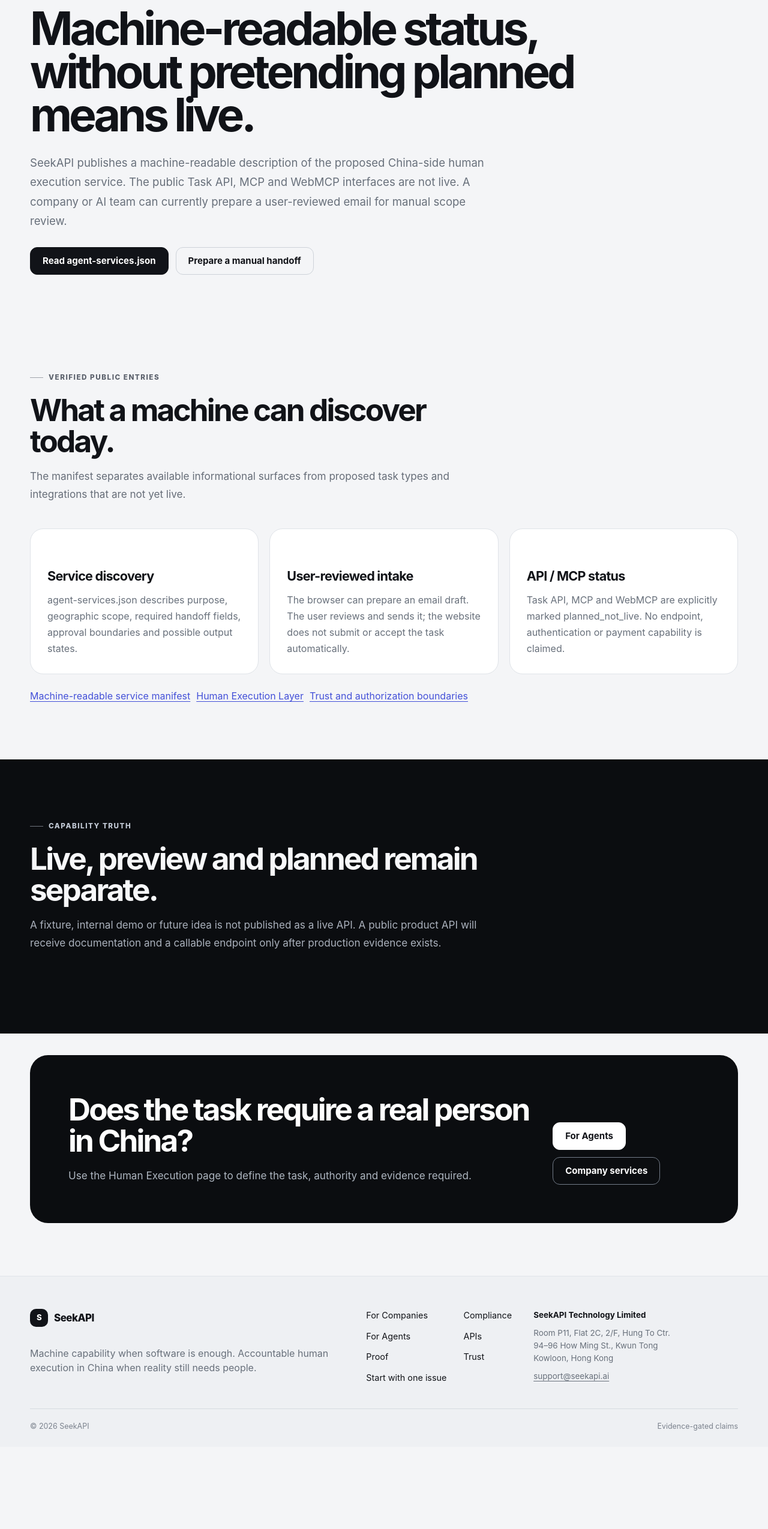
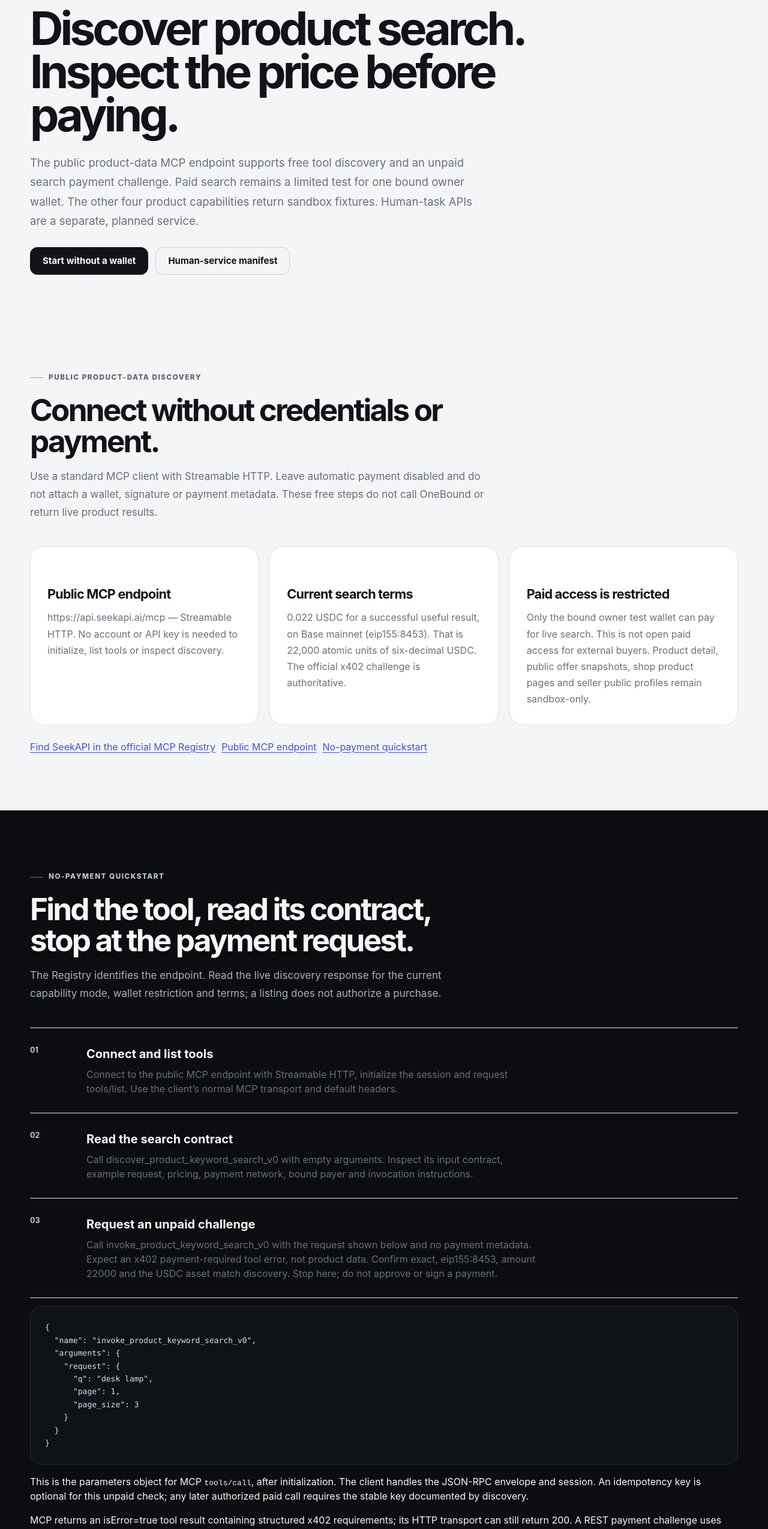
Before and after one commit to kiddhu/seekapi-public, a Next.js app: page /apis in a window 1280 px wide. Shown: the part 234-2783 px from the top of the page at 60% size. Before the commit the page ends 2646 px from the top, so only its background shows below. Built offline with nearby package versions, Linux system fonts and the light colour scheme.

Commit message:
fix: distinguish public product MCP discovery from planned human APIs
Link the public Registry and MCP endpoint, explain no-payment discovery,
0.022 USDC search terms, owner-wallet restriction, and tool error semantics.
Preserve human-task execution as planned and keep existing intake behavior.

```diff
--- a/app/apis/page.tsx
+++ b/app/apis/page.tsx
@@ -1,9 +1,58 @@
-import { CTA, Eyebrow, FeatureCard, PageShell, SectionTitle } from '@/components/site';
+import { CTA, Eyebrow, FeatureCard, PageShell, ProcessSteps, SectionTitle } from '@/components/site';
 import { pageMetadata } from '@/lib/site';
-export const metadata=pageMetadata('SeekAPI Machine Interfaces','Review SeekAPI machine-readable service discovery and the verified status of API, MCP and human handoff capabilities.','/apis');
-export default function Page(){return <PageShell>
-  <section className="page-hero"><div className="container"><Eyebrow>For developers and machines</Eyebrow><h1>Machine-readable status, without pretending planned means live.</h1><p>SeekAPI publishes a machine-readable description of the proposed China-side human execution service. The public Task API, MCP and WebMCP interfaces are not live. A company or AI team can currently prepare a user-reviewed email for manual scope review.</p><div className="button-row"><a className="button" href="/for-agents/agent-services.json">Read agent-services.json</a><a className="button button-ghost" href="/start?audience=agent">Prepare a manual handoff</a></div></div></section>
-  <section className="section"><div className="container"><SectionTitle eyebrow="Verified public entries" title="What a machine can discover today." body="The manifest separates available informational surfaces from proposed task types and integrations that are not yet live."/><div className="grid-3"><FeatureCard title="Service discovery" body="agent-services.json describes purpose, geographic scope, required handoff fields, approval boundaries and possible output states."/><FeatureCard title="User-reviewed intake" body="The browser can prepare an email draft. The user reviews and sends it; the website does not submit or accept the task automatically."/><FeatureCard title="API / MCP status" body="Task API, MCP and WebMCP are explicitly marked planned_not_live. No endpoint, authentication or payment capability is claimed."/></div><div className="link-list"><a className="text-link" href="/for-agents/agent-services.json">Machine-readable service manifest</a><a className="text-link" href="/for-agents">Human Execution Layer</a><a className="text-link" href="/trust">Trust and authorization boundaries</a></div></div></section>
-  <section className="section section-dark"><div className="container"><SectionTitle eyebrow="Capability truth" title="Live, preview and planned remain separate." body="A fixture, internal demo or future idea is not published as a live API. A public product API will receive documentation and a callable endpoint only after production evidence exists."/></div></section>
-  <CTA title="Does the task require a real person in China?" body="Use the Human Execution page to define the task, authority and evidence required." primaryLabel="For Agents" primaryHref="/for-agents" secondaryLabel="Company services" secondaryHref="/china-supply-chain"/>
-</PageShell>}
+
+export const metadata = pageMetadata(
+  'SeekAPI Machine Interfaces',
+  'Discover product search over public MCP, inspect its x402 price without paying, and review the separate human-task API status.',
+  '/apis',
+);
+
+const registryUrl = 'https://registry.modelcontextprotocol.io/v0.1/servers?search=io.github.kiddhu%2Fseekapi';
+const unpaidExample = JSON.stringify({
+  name: 'invoke_product_keyword_search_v0',
+  arguments: { request: { q: 'desk lamp', page: 1, page_size: 3 } },
+}, null, 2);
+
+export default function Page() {
+  return <PageShell>
+    <section className="page-hero"><div className="container">
+      <Eyebrow>For developers and machines</Eyebrow>
+      <h1>Discover product search. Inspect the price before paying.</h1>
+      <p>The public product-data MCP endpoint supports free tool discovery and an unpaid search payment challenge. Paid search remains a limited test for one bound owner wallet. The other four product capabilities return sandbox fixtures. Human-task APIs are a separate, planned service.</p>
+      <div className="button-row"><a className="button" href="#product-search">Start without a wallet</a><a className="button button-ghost" href="/for-agents/agent-services.json">Human-service manifest</a></div>
+    </div></section>
+
+    <section className="section" id="product-search"><div className="container">
+      <SectionTitle eyebrow="Public product-data discovery" title="Connect without credentials or payment." body="Use a standard MCP client with Streamable HTTP. Leave automatic payment disabled and do not attach a wallet, signature or payment metadata. These free steps do not call OneBound or return live product results."/>
+      <div className="grid-3">
+        <FeatureCard title="Public MCP endpoint" body="https://api.seekapi.ai/mcp — Streamable HTTP. No account or API key is needed to initialize, list tools or inspect discovery."/>
+        <FeatureCard title="Current search terms" body="0.022 USDC for a successful useful result, on Base mainnet (eip155:8453). That is 22,000 atomic units of six-decimal USDC. The official x402 challenge is authoritative."/>
+        <FeatureCard title="Paid access is restricted" body="Only the bound owner test wallet can pay for live search. This is not open paid access for external buyers. Product detail, public offer snapshots, shop product pages and seller public profiles remain sandbox-only."/>
+      </div>
+      <div className="link-list"><a className="text-link" href={registryUrl}>Find SeekAPI in the official MCP Registry</a><a className="text-link" href="https://api.seekapi.ai/mcp">Public MCP endpoint</a><a className="text-link" href="#unpaid-quickstart">No-payment quickstart</a></div>
+    </div></section>
+
+    <section className="section section-dark" id="unpaid-quickstart"><div className="container">
+      <SectionTitle eyebrow="No-payment quickstart" title="Find the tool, read its contract, stop at the payment request." body="The Registry identifies the endpoint. Read the live discovery response for the current capability mode, wallet restriction and terms; a listing does not authorize a purchase."/>
+      <ProcessSteps steps={[
+        { title: 'Connect and list tools', body: 'Connect to the public MCP endpoint with Streamable HTTP, initialize the session and request tools/list. Use the client’s normal MCP transport and default headers.' },
+        { title: 'Read the search contract', body: 'Call discover_product_keyword_search_v0 with empty arguments. Inspect its input contract, example request, pricing, payment network, bound payer and invocation instructions.' },
+        { title: 'Request an unpaid challenge', body: 'Call invoke_product_keyword_search_v0 with the request shown below and no payment metadata. Expect an x402 payment-required tool error, not product data. Confirm exact, eip155:8453, amount 22000 and the USDC asset match discovery. Stop here; do not approve or sign a payment.' },
+      ]}/>
+      <pre className="code-block" aria-label="Unpaid MCP tools/call parameters">{unpaidExample}</pre>
+      <p>This is the parameters object for MCP <code>tools/call</code>, after initialization. The client handles the JSON-RPC envelope and session. An idempotency key is optional for this unpaid check; any later authorized paid call requires the stable key documented by discovery.</p>
+      <p>MCP returns an isError=true tool result containing structured x402 requirements; its HTTP transport can still return 200. A REST payment challenge uses HTTP 402. A 403 HTML page is an ingress failure, not an x402 payment request. Record the time, client version and Cloudflare Ray ID, then contact <a href="mailto:support@seekapi.ai">support@seekapi.ai</a>. Do not send wallet material or attempt payment to resolve a connection error.</p>
+    </div></section>
+
+    <section className="section" id="human-task-status"><div className="container">
+      <SectionTitle eyebrow="Separate human-task service" title="Human-task API, MCP and WebMCP execution remain planned." body="The human-service manifest describes proposed China-side work, required handoff fields, approval boundaries and possible outputs. It does not activate human-task execution or payments."/>
+      <div className="grid-3">
+        <FeatureCard title="Human-service discovery" body="agent-services.json describes the human execution service. Its planned MCP status applies to human tasks, not the product-data discovery endpoint above."/>
+        <FeatureCard title="User-reviewed intake" body="The browser can prepare an email draft. The user reviews and sends it; the website does not submit or accept the task automatically."/>
+        <FeatureCard title="Human-task interface status" body="Human Task API, human-task MCP and WebMCP remain planned_not_live. No human-task execution endpoint or payment capability is claimed."/>
+      </div>
+      <div className="link-list"><a className="text-link" href="/for-agents/agent-services.json">Machine-readable human-service manifest</a><a className="text-link" href="/for-agents">Human Execution Layer</a><a className="text-link" href="/trust">Trust and authorization boundaries</a></div>
+    </div></section>
+    <CTA title="Does the task require a real person in China?" body="Use the Human Execution page to define the task, authority and evidence required." primaryLabel="For Agents" primaryHref="/for-agents" secondaryLabel="Company services" secondaryHref="/china-supply-chain"/>
+  </PageShell>;
+}
--- a/app/for-agents/agent-services.json/route.ts
+++ b/app/for-agents/agent-services.json/route.ts
@@ -9,6 +9,7 @@
   requires_human_approval_for:['RFQ authorization','spending','contracts','production approval','accepting quality deviations'],
   output_states:['NEEDS_INFO','ACCEPTED','HUMAN_REVIEW_REQUIRED','IN_PROGRESS','BLOCKED','APPROVAL_REQUIRED','EVIDENCE_READY','COMPLETED','DECLINED'],
   data_policy_url:'https://seekapi.ai/trust#data-ip',handoff_spec_url:'https://seekapi.ai/for-agents#handoff-spec',start_url:'https://seekapi.ai/start?audience=agent',commercial_language_entry_urls:{ja:'https://seekapi.ai/ja',es:'https://seekapi.ai/es',ar:'https://seekapi.ai/ar',de:'https://seekapi.ai/de','pt-BR':'https://seekapi.ai/pt-br',ru:'https://seekapi.ai/ru'},evidence_return_spec_url:'https://seekapi.ai/for-agents#evidence-return',compliance_logistics_url:'https://seekapi.ai/china-compliance-logistics',manual_scope_contact:'mailto:support@seekapi.ai',
-  integrations:{task_api:'planned_not_live',mcp:'planned_not_live',webmcp:'planned_not_live'},updated_at:'2026-09-14',
-  notes:['SeekAPI-defined preview manifest, not an industry standard.','The website can prepare a user-reviewed email request; it does not transmit data itself. No public task API, automatic acceptance or universal live coverage is claimed.']
+  product_data_discovery_url:'https://seekapi.ai/apis#product-search',
+  integrations:{task_api:'planned_not_live',mcp:'planned_not_live',webmcp:'planned_not_live'},updated_at:'2026-09-24',
+  notes:['SeekAPI-defined preview manifest, not an industry standard.','The integration status in this manifest applies only to human tasks. Product-data MCP discovery and its restricted owner-wallet search canary are documented at product_data_discovery_url.','The website can prepare a user-reviewed email request; it does not transmit data itself. No public task API, automatic acceptance or universal live coverage is claimed.']
 });}
--- a/app/for-agents/page.tsx
+++ b/app/for-agents/page.tsx
@@ -33,7 +33,7 @@
 open_questions: []
 exceptions: []
 next_decision: null`;
-const faqs:FaqItem[]=[{question:'Is a public human-task API live?',answer:'No. The current public route is manual scope review. A task API, MCP and WebMCP execution are not live on this preview.'},{question:'How does an Agent start?',answer:'The Agent owner or developer prepares a non-sensitive task class, objective, allowed actions, prohibited actions, evidence requirements and human approval contact for manual review.'},{question:'Can an Agent authorize payment or accept a quality deviation?',answer:'Not by default. Payment, contract changes, quality deviations and other high-risk actions require explicit human authority. No payment is available in this preview.'}];
+const faqs:FaqItem[]=[{question:'Is a public human-task API live?',answer:'No. The current public route is manual scope review. Human-task API, MCP and WebMCP execution are not live on this preview. Product-data MCP discovery is documented separately on the APIs page.'},{question:'How does an Agent start?',answer:'The Agent owner or developer prepares a non-sensitive task class, objective, allowed actions, prohibited actions, evidence requirements and human approval contact for manual review.'},{question:'Can an Agent authorize payment or accept a quality deviation?',answer:'Not by default. Payment, contract changes, quality deviations and other high-risk actions require explicit human authority. No payment is available in this preview.'}];
 export default function Page(){return <PageShell>
   <ServiceFaqSchema name="China Human Execution Layer for AI Agents" description="Bounded human handoffs, verification and evidence return for AI teams with China-side tasks." path="/for-agents" faqs={faqs}/>
   <section className="page-hero"><div className="container"><Eyebrow>For Agents & AI teams</Eyebrow><h1>Give your agent hands in China.</h1><p>When a task needs local supplier communication, physical verification, human judgment or accountable follow-through, define a bounded handoff to SeekAPI. The current public handoff is a manual-review preview; no live human-task API is claimed.</p><div className="button-row"><Link className="button" href="/start?audience=agent">Draft a China task</Link><a className="button button-ghost" href="/for-agents/agent-services.json">Read the service manifest</a></div></div></section>
@@ -42,7 +42,7 @@
   <section className="section section-dark" id="handoff-spec"><div className="container"><SectionTitle eyebrow="Illustrative handoff" title="State what humans may do, must return and must never infer." body="Contact authority does not imply RFQ, spending, contract or production authority. Sensitive files are excluded from this preview."/><pre className="code-block" aria-label="Illustrative structured agent handoff">{handoff}</pre></div></section>
   <section className="section" id="evidence-return"><div className="container"><SectionTitle eyebrow="Illustrative evidence return" title="“Done” is not a sufficient result." body="A completed or blocked task should return actions, sources, limitations, costs, unknowns and the next decision."/><pre className="code-block" aria-label="Illustrative evidence return">{receipt}</pre></div></section>
   <section className="section section-dark" id="agent-human-desk"><div className="container"><SectionTitle eyebrow="Agent Human Desk" title="Reserved human execution capacity under agreed permissions." body="For AI teams with recurring China-side work, a Desk can define task classes, concurrent work, response windows, evidence, escalation contacts and spending authority. Scope and service levels require agreement; this preview is not a live subscription."/><div className="button-row"><Link className="button" href="/start?audience=agent&intent=agent-human-desk">Request an Agent Human Desk</Link></div></div></section>
-  <section className="section" id="availability"><div className="container"><SectionTitle eyebrow="Current state" title="Manual review preview." body="The task vocabulary, permissions and evidence format are defined. Manual scope questions can be sent by email, but structured web intake, universal coverage, public task API, MCP and WebMCP execution are not live on this preview."/><div className="link-list"><a className="text-link" href="mailto:support@seekapi.ai">Email support@seekapi.ai</a><Link className="text-link" href="/china-compliance-logistics">Compliance, logistics and warehousing</Link><Link className="text-link" href="/trust">Data, role and payment boundaries</Link><Link className="text-link" href="/how-it-works">See the complete operating path</Link></div></div></section>
+  <section className="section" id="availability"><div className="container"><SectionTitle eyebrow="Current state" title="Manual review preview." body="The task vocabulary, permissions and evidence format are defined. Manual scope questions can be sent by email, but structured web intake, universal coverage, public human-task API, human-task MCP and WebMCP execution are not live on this preview."/><div className="link-list"><Link className="text-link" href="/apis#product-search">Product-data MCP discovery (no payment)</Link><a className="text-link" href="mailto:support@seekapi.ai">Email support@seekapi.ai</a><Link className="text-link" href="/china-compliance-logistics">Compliance, logistics and warehousing</Link><Link className="text-link" href="/trust">Data, role and payment boundaries</Link><Link className="text-link" href="/how-it-works">See the complete operating path</Link></div></div></section>
   <FAQList eyebrow="Common questions" title="Automation does not bypass authority." faqs={faqs}/>
   <CTA title="Prepare a bounded handoff." body="Validate a non-sensitive draft in the browser. Nothing is submitted or accepted in this preview." primaryLabel="Draft an Agent handoff" primaryHref="/start?audience=agent" secondaryLabel="Read the manifest" secondaryHref="/for-agents/agent-services.json"/>
 </PageShell>}
```
